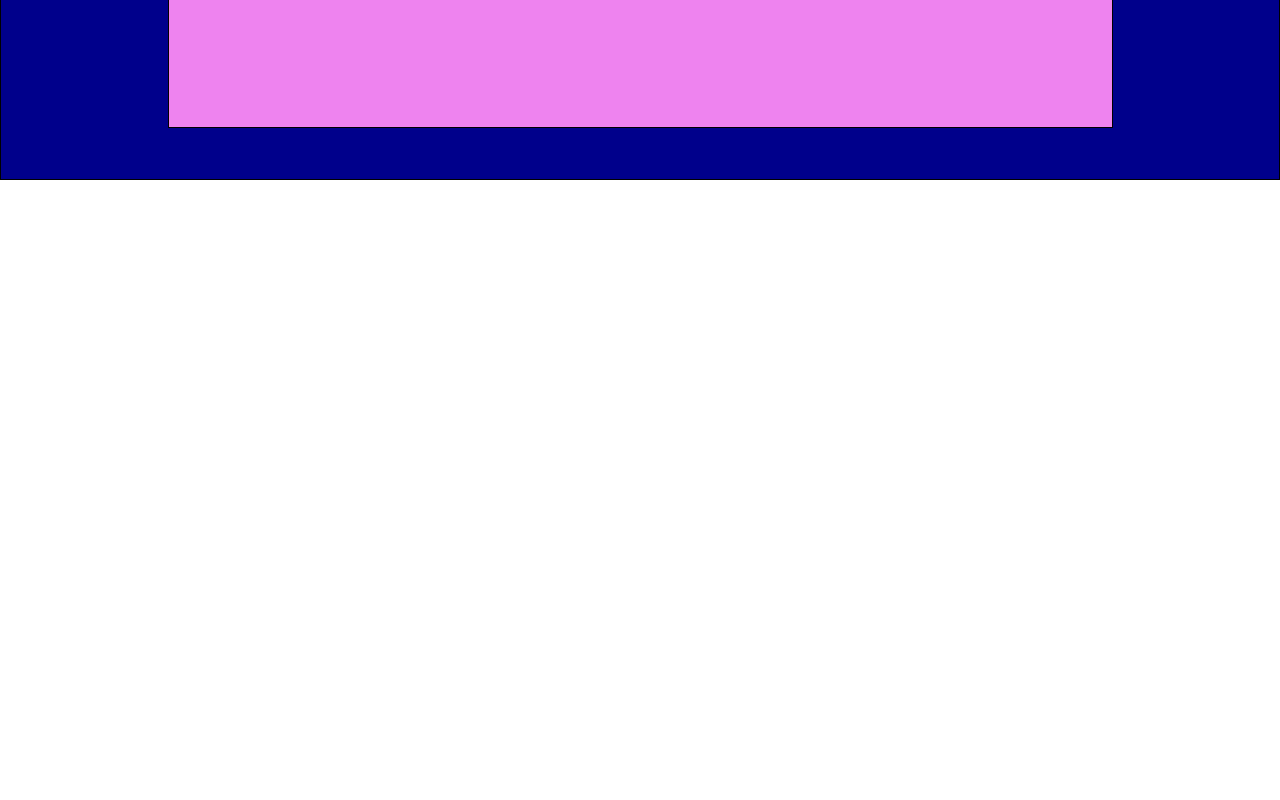
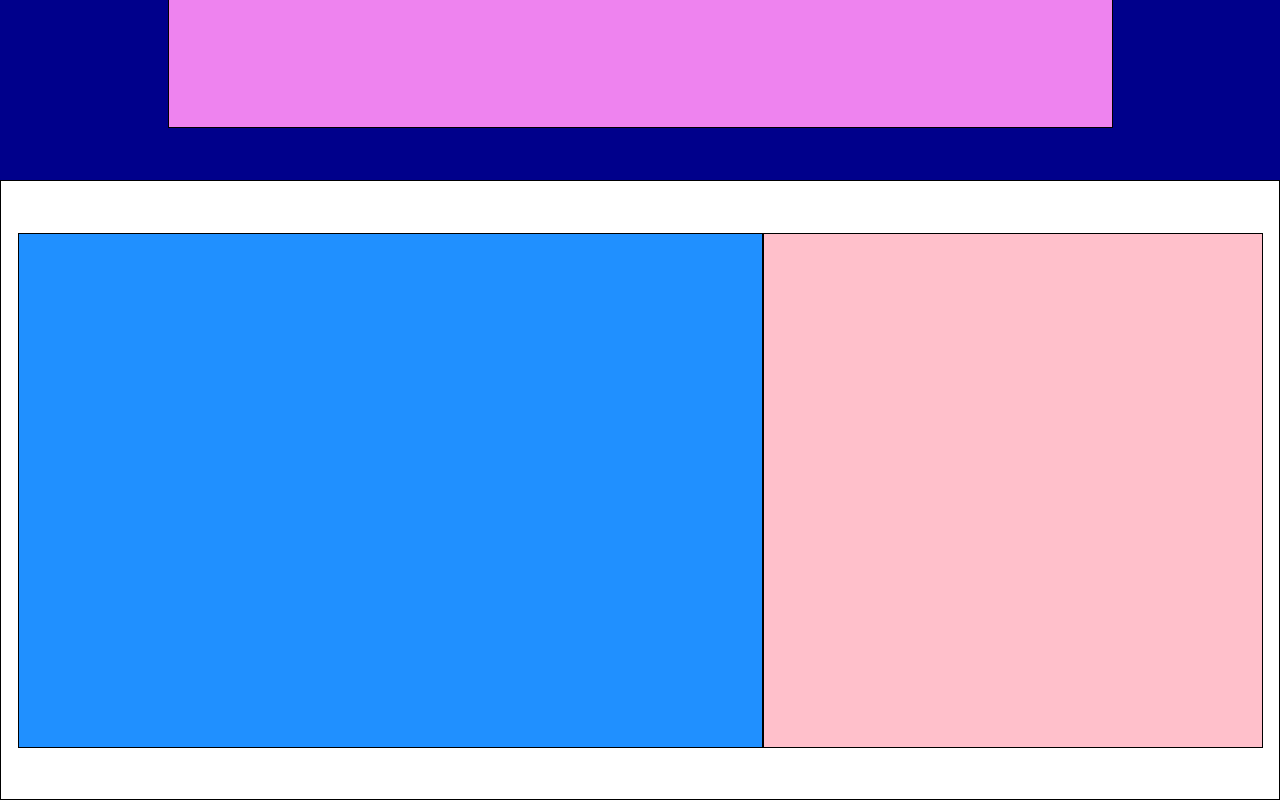
Before and after one commit to marroccuandrea/htmlcss-struttura-discord, a plain HTML site: page index.html in a window 1280 px wide. Shown: the part 420-1220 px from the top of the page. Before the commit the page ends 800 px from the top, so only its background shows below. Drawn offline with Linux system fonts and the light colour scheme.

Commit message:
[add]1° container doppio

```diff
--- a/css/style.css
+++ b/css/style.css
@@ -79,6 +79,7 @@ nav ul li a{
 
 .jumbotron{
     display: flex;
+    flex-wrap: wrap;
     background-color: #00008B;
     height: 520px;
     align-items: center;
@@ -86,10 +87,30 @@ nav ul li a{
 
 .container-jumbo{
     display: flex;
+    flex-wrap: wrap;
     width: 945px;
     height: 415px;
     background-color: #EE83EF;
     border: 1px solid black;
     margin: 0 auto;
+}
 
+.bianco1{
+    display: flex;
+    flex-wrap: wrap;
+    height: 620px;
+    background-color: white;
+    justify-content: center;
+    align-content: center;
 }
+
+.container1{
+    background-color: #2090FF;
+    width: 745px;
+    height: 515px;
+}
+.container2{
+    background-color: #FFC0CB;
+    width: 500px;
+    height: 515px;
+}
--- a/index.html
+++ b/index.html
@@ -38,8 +38,13 @@
     </header>
 
     <main>
-        <div class="jumbotron debug">
-            <div class="container-jumbo debug"></div>
+        <div class="jumbotron">
+            <div class="container-jumbo"></div>
+        </div>
+
+        <div class="bianco1 debug">
+            <div class="container1 debug"></div>
+            <div class="container2 debug"></div>
         </div>
     </main>
 
```
